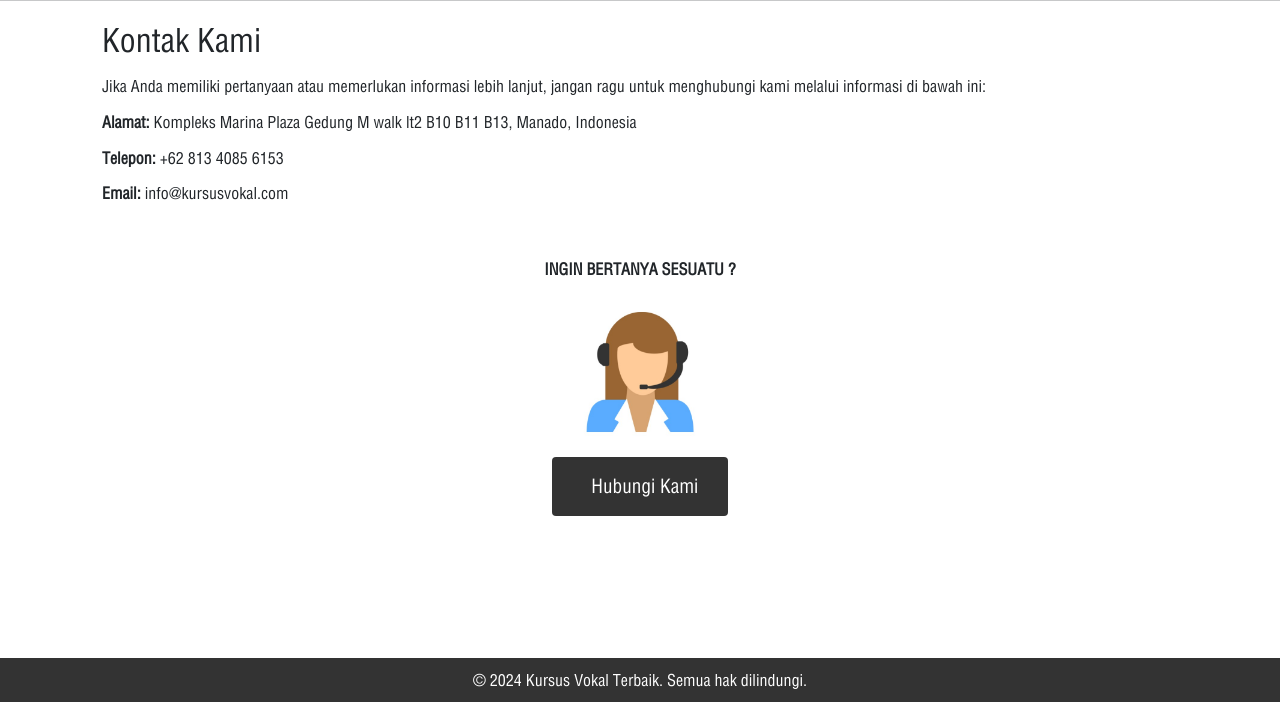
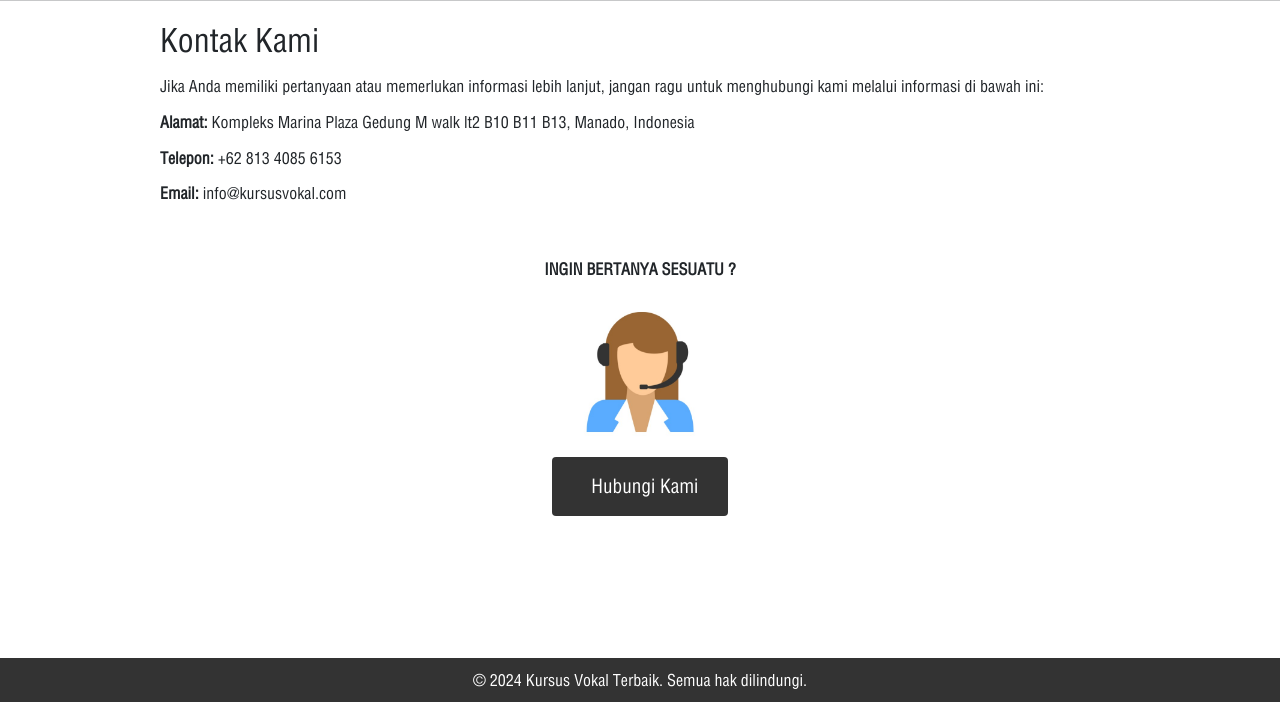
Before and after one commit to JaceJS/web-kursus-vokal, a PHP site: page /kontak.php in a window 1280 px wide. Shown: the part 98-800 px from the top of the page. Run offline with PHP 8.4, Linux system fonts and the light colour scheme.

Commit message:
feat: add wrapper to main content in all menu

```diff
--- a/kontak.php
+++ b/kontak.php
@@ -120,7 +120,7 @@
 
   <hr class="m-0">
 
-  <div class="container">
+  <div class="main-wrapper">
     <div class="contact-info">
       <h2>Kontak Kami</h2>
       <p>
--- a/kursus.php
+++ b/kursus.php
@@ -53,7 +53,7 @@
 
   <hr class="m-0">
 
-  <div class="container">
+  <div class="main-wrapper">
     <h1>Daftar Kursus Vokal Kami</h1>
     <div class="course-list">
       <div class="course-item">
--- a/login.php
+++ b/login.php
@@ -127,7 +127,7 @@ $conn->close();
 
   <hr class="m-0">
 
-  <div class="container">
+  <div class="main-wrapper">
     <div class="login-form">
       <h1>Login</h1>
       <form action="login.php" method="post">
--- a/pendaftaran.php
+++ b/pendaftaran.php
@@ -197,7 +197,7 @@ $conn->close();
 
     <hr class="m-0">
 
-    <div class="container">
+    <div class="main-wrapper">
         <div class="registration-form">
             <h1>Pendaftaran Kursus Vokal</h1>
             <?php if (isset($error_message)): ?>
```
